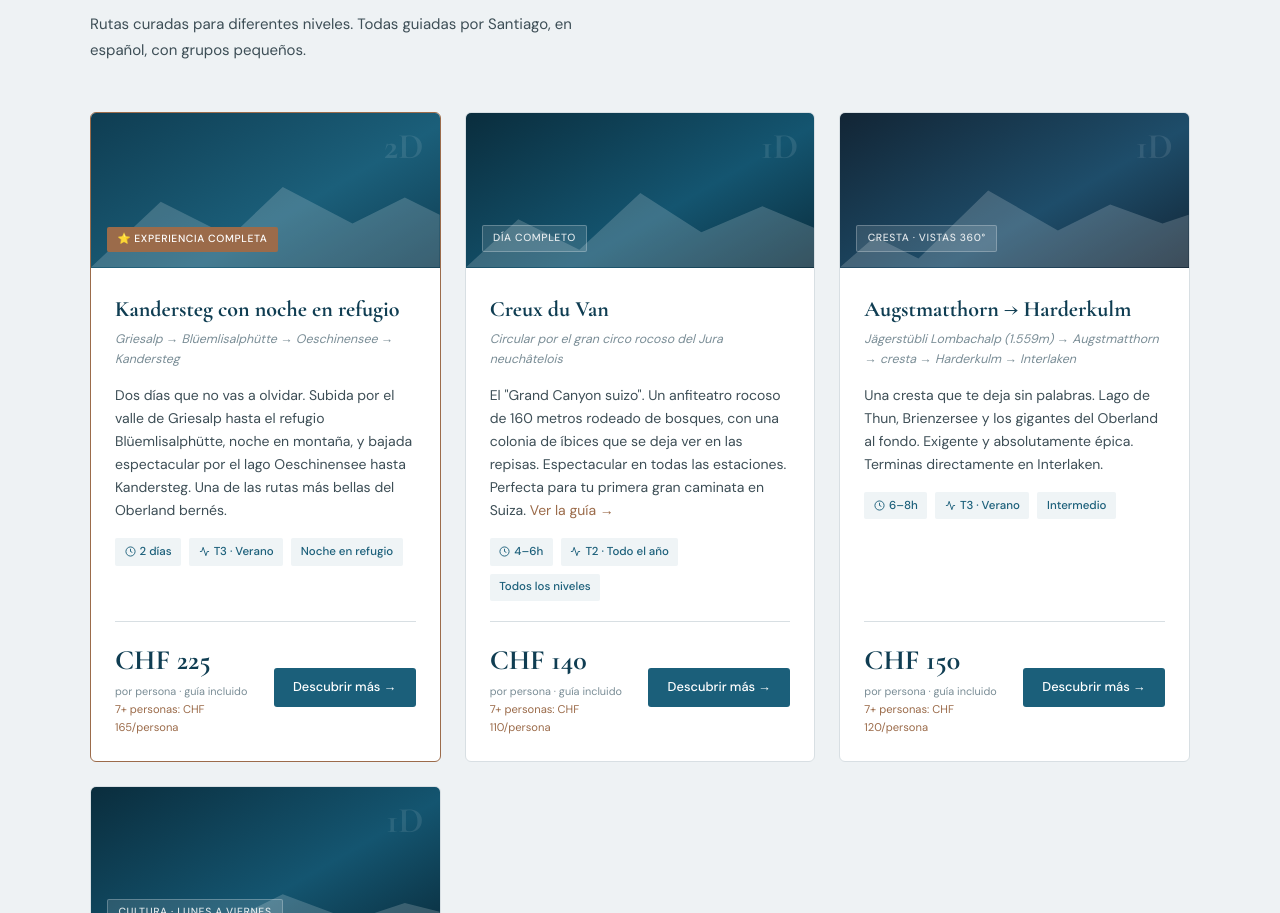
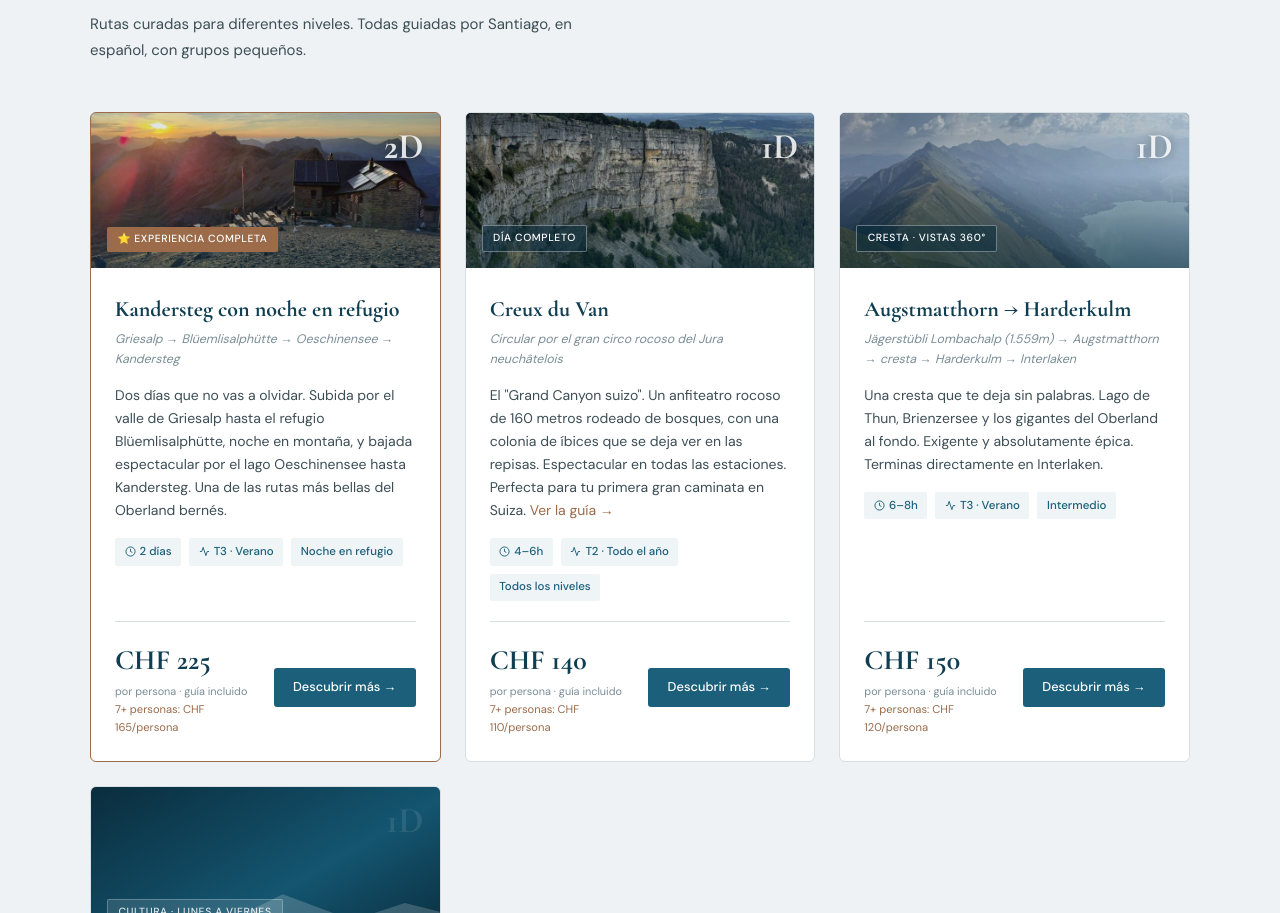
Before and after one commit to sdavilaq/clastours.ch, a plain HTML site: page index.html in a window 1280 px wide. Shown: the part 1673-2586 px from the top of the page. Drawn offline with nearby package versions, Linux system fonts and the light colour scheme.

Commit message:
Inicio: fotos reales en las tarjetas de rutas (Kandersteg, Creux du Van, Augstmatthorn)
Sustituye el dibujo genérico de montañas por fotos propias de cada ruta,
recortadas y optimizadas para la tarjeta (800x360, 32-72 KB, carga diferida).
Los textos alternativos reutilizan traducciones existentes en los 4 idiomas.

Co-Authored-By: Claude Opus 5.5 <noreply@anthropic.com>
Claude-Session: https://claude.ai/code/session_01Gr6tCV6mHhbRBuET6Z6j1b

```diff
--- a/index.html
+++ b/index.html
@@ -264,6 +264,19 @@
   .ct-ruta-t1 { background: linear-gradient(150deg, #0F3D52 0%, #1B5F7A 60%, #0F3D52 100%); }
   .ct-ruta-t2 { background: linear-gradient(150deg, #0A2D3D 0%, #145570 60%, #0A2D3D 100%); }
   .ct-ruta-t3 { background: linear-gradient(150deg, #122535 0%, #1E4D6A 60%, #122535 100%); }
+
+  .ct-ruta-photo {
+    position: absolute; inset: 0; width: 100%; height: 100%;
+    object-fit: cover; display: block;
+    transition: transform 0.5s ease;
+  }
+  .ct-ruta-card:hover .ct-ruta-photo { transform: scale(1.04); }
+  .ct-ruta-thumb.has-photo::after {
+    content: ""; position: absolute; inset: 0;
+    background: linear-gradient(180deg, rgba(10,45,61,0.15) 0%, rgba(10,45,61,0) 40%, rgba(10,45,61,0.55) 100%);
+  }
+  .ct-ruta-thumb.has-photo .ct-ruta-days { color: rgba(255,255,255,0.85); z-index: 1; text-shadow: 0 1px 8px rgba(0,0,0,0.35); }
+  .ct-ruta-thumb.has-photo .ct-badge-ghost { background: rgba(10,45,61,0.55); border-color: rgba(255,255,255,0.35); color: #fff; }
 
   .ct-ruta-svg {
     position: absolute; bottom: 0; left: 0; right: 0;
@@ -674,8 +687,8 @@
 
       <!-- Kandersteg 2D -->
       <div class="ct-ruta-card featured">
-        <div class="ct-ruta-thumb ct-ruta-t1">
-          <svg class="ct-ruta-svg" viewBox="0 0 400 100" preserveAspectRatio="none"><polygon points="0,100 80,25 160,65 220,8 300,50 360,20 400,40 400,100" fill="white"/></svg>
+        <div class="ct-ruta-thumb ct-ruta-t1 has-photo">
+          <img class="ct-ruta-photo" src="card-kandersteg.jpg" width="800" height="360" loading="lazy" decoding="async" alt="Atardecer en la Blüemlisalphütte">
           <div class="ct-ruta-days">2D</div>
           <span class="ct-ruta-badge ct-badge-copper">⭐ Experiencia completa</span>
         </div>
@@ -701,8 +714,8 @@
 
       <!-- Creux du Van -->
       <div class="ct-ruta-card">
-        <div class="ct-ruta-thumb ct-ruta-t2">
-          <svg class="ct-ruta-svg" viewBox="0 0 400 100" preserveAspectRatio="none"><polygon points="0,100 60,45 130,80 200,15 270,60 340,30 400,55 400,100" fill="white"/></svg>
+        <div class="ct-ruta-thumb ct-ruta-t2 has-photo">
+          <img class="ct-ruta-photo" src="card-creux-du-van.jpg" width="800" height="360" loading="lazy" decoding="async" alt="El circo rocoso del Creux du Van">
           <div class="ct-ruta-days">1D</div>
           <span class="ct-ruta-badge ct-badge-ghost">Día completo</span>
         </div>
@@ -728,8 +741,8 @@
 
       <!-- Augstmatthorn -->
       <div class="ct-ruta-card">
-        <div class="ct-ruta-thumb ct-ruta-t3">
-          <svg class="ct-ruta-svg" viewBox="0 0 400 100" preserveAspectRatio="none"><polygon points="0,100 40,65 90,90 170,12 250,58 310,28 370,50 400,40 400,100" fill="white"/></svg>
+        <div class="ct-ruta-thumb ct-ruta-t3 has-photo">
+          <img class="ct-ruta-photo" src="card-augstmatthorn.jpg" width="800" height="360" loading="lazy" decoding="async" alt="Vistas desde la cresta · lago de Brienz">
           <div class="ct-ruta-days">1D</div>
           <span class="ct-ruta-badge ct-badge-ghost">Cresta · Vistas 360°</span>
         </div>
```
Also changed, not shown: de/index.html (+19 -6 lines), en/index.html (+19 -6 lines), fr/index.html (+19 -6 lines), sitemap.xml (+4 -4 lines), src/pages/index.html (+19 -6 lines), card-augstmatthorn.jpg (added), card-creux-du-van.jpg (added), card-kandersteg.jpg (added).
